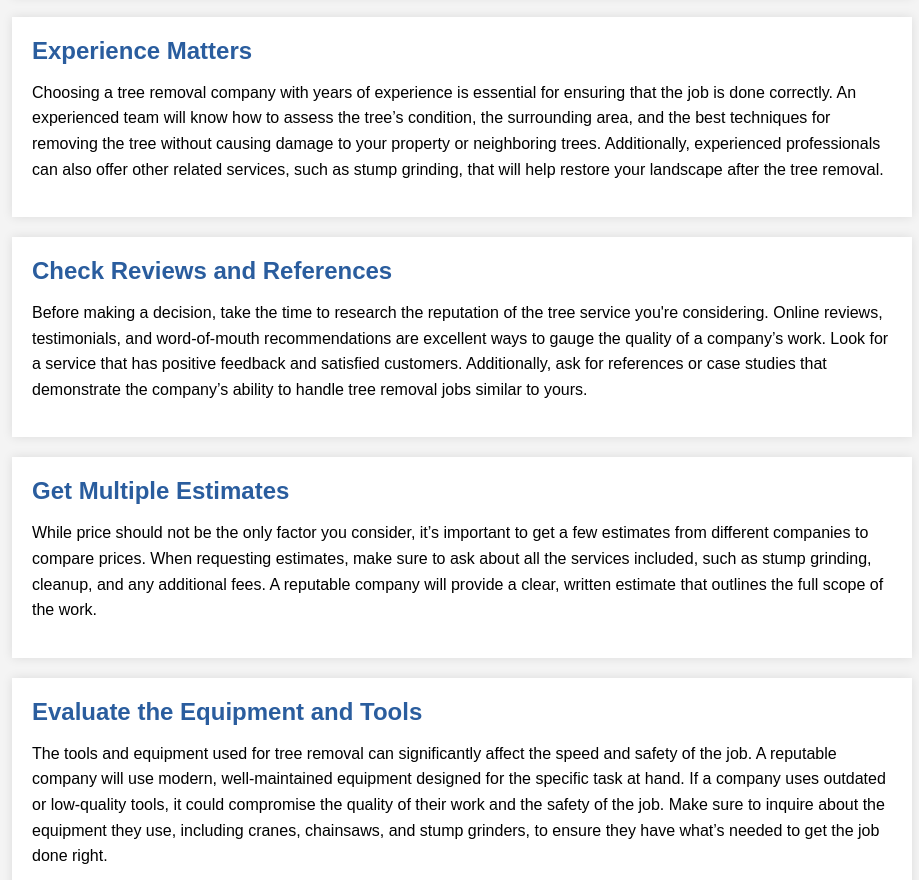
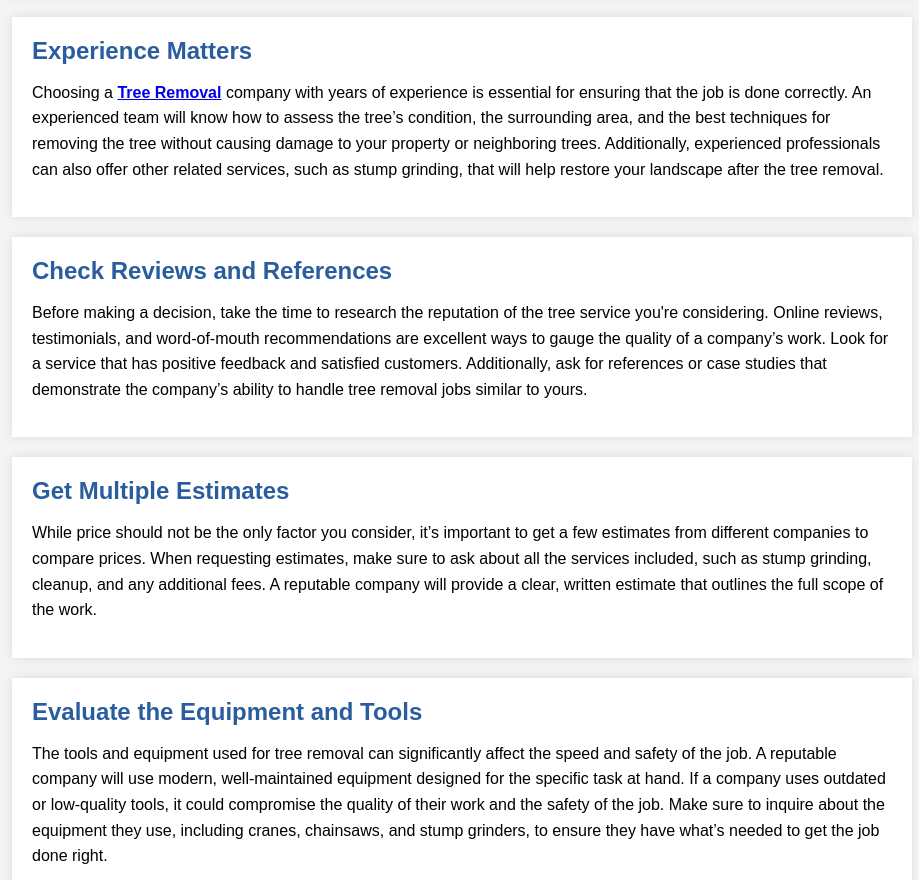
Before and after one commit to Robrt-Parker1/tailored-lawns1, a plain HTML site: page index.html in a window 1280 px wide. Shown: the part 1480-2360 px from the top of the page, without its empty margins (178-1097 px from the left). Drawn offline with Linux system fonts and the light colour scheme.

Commit message:
Update index.html

```diff
--- a/index.html
+++ b/index.html
@@ -1,6 +1,7 @@
 <!DOCTYPE html>
 <html lang="en">
 <head>
+    <meta name="google-site-verification" content="BWA7g4ILF4n-rdJ3Uf8W4dUAa9TrAXs68I4-NJTHMC8" />
     <meta charset="UTF-8">
     <meta name="viewport" content="width=device-width, initial-scale=1.0">
     <meta name="title" content="How do I Choose the Right Tree Removal Service for My Property?">
@@ -131,7 +132,7 @@
 
         <div class="section">
             <h2>Experience Matters</h2>
-            <p>Choosing a tree removal</b> company with years of experience is essential for ensuring that the job is done correctly. An experienced team will know how to assess the tree’s condition, the surrounding area, and the best techniques for removing the tree without causing damage to your property or neighboring trees. Additionally, experienced professionals can also offer other related services, such as stump grinding</b>, that will help restore your landscape after the tree removal.</p>
+            <p>Choosing a <b><a href="https://www.google.com/search?kgmid=/g/11jn24_jsh">Tree Removal</a></b></b> company with years of experience is essential for ensuring that the job is done correctly. An experienced team will know how to assess the tree’s condition, the surrounding area, and the best techniques for removing the tree without causing damage to your property or neighboring trees. Additionally, experienced professionals can also offer other related services, such as stump grinding</b>, that will help restore your landscape after the tree removal.</p>
         </div>
 
         <div class="section">
```
